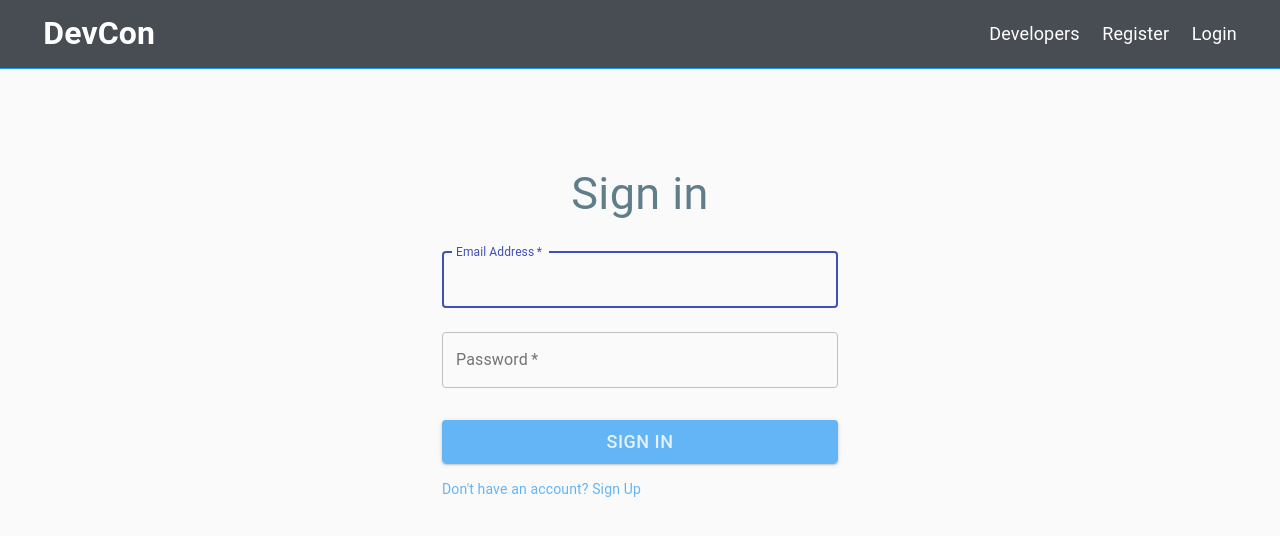
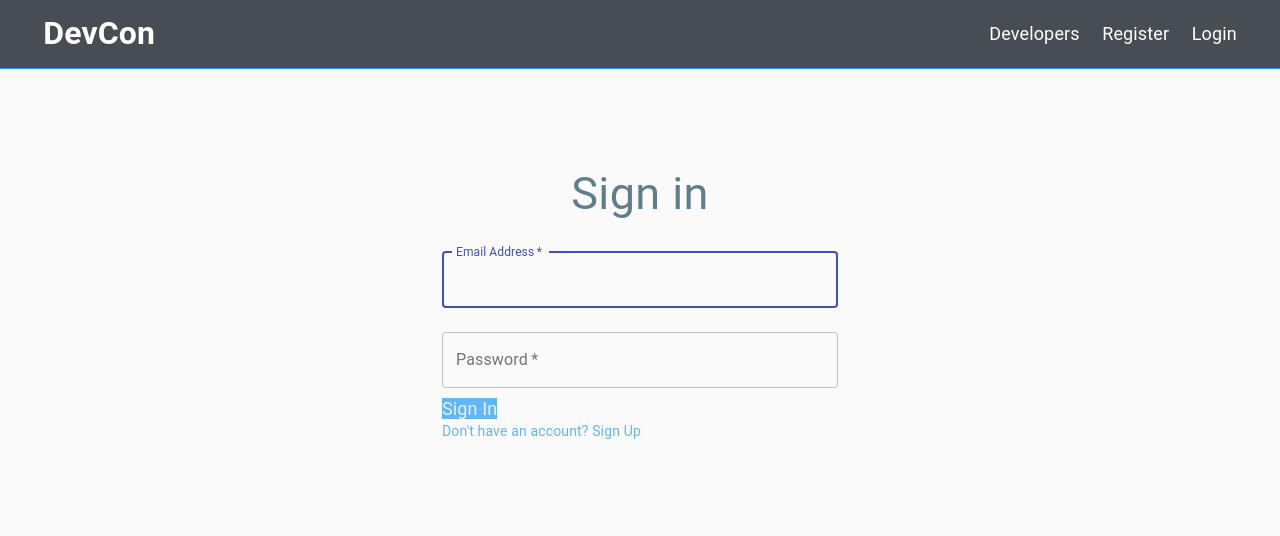
Before and after one commit to AmirAloni/DevCon, a React (Create React App) app in the folder client/: page /login in a window 1280 px wide. Shown: the top 536 px of the page. Built offline with nearby package versions, Linux system fonts and the light colour scheme; no server answers; the HTML template or start-up script is replaced by a standard one.

Commit message:
ready to deploy

```diff
--- a/client/src/components/auth/Login.js
+++ b/client/src/components/auth/Login.js
@@ -95,14 +95,14 @@ import {lightBlue, blueGrey, red, blue, grey, pink, indigo} from '@material-ui/c
             value={password}
             onChange={e => onChange(e)}
           />
-          <Button
+          <Link
             type="submit"
             fullWidth
             variant="contained"
             className={classes.submit}
           >
             Sign In
-          </Button>
+          </Link>
           <Grid container>
             <Grid item>
               <Link href='/register' className={classes.link}>
```
